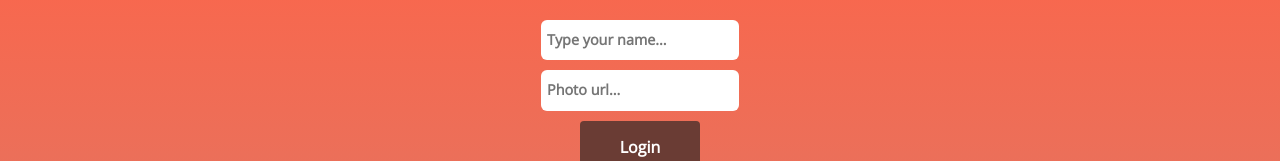
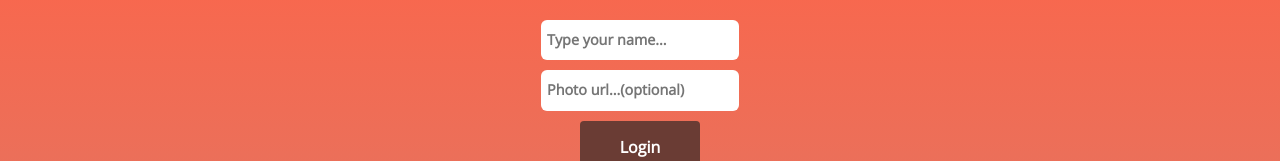
Before and after one commit to jupidev1586/Jupibook, a React (Create React App) app: page / in a window 1280 px wide. Shown: the part 378-539 px from the top of the page. Built offline with nearby package versions, Linux system fonts and the light colour scheme.

Commit message:
fix: photo url in splashpage not required anymore

```diff
--- a/src/components/Splashscreen/Splashscreen.jsx
+++ b/src/components/Splashscreen/Splashscreen.jsx
@@ -13,7 +13,7 @@ const Splashscreen = ({onHandleClick}) => {
     localStorage.setItem('username', usernameInput);
     console.log(localStorage.getItem('username'))
     onHandleClick(false);
-    if (usernameInput && friendPhoto) {
+    if (usernameInput) {
 
       POST('friends', {
         name: usernameInput,
@@ -42,10 +42,9 @@ const Splashscreen = ({onHandleClick}) => {
         <input
         className="Splashscreen__form__photo"
           type="text"
-          placeholder="Photo url..."
+          placeholder="Photo url...(optional)"
           value={ friendPhoto }
           onChange={(e) => setFriendPhoto(e.target.value)}
-          required
         />
         <Button type="submit" bgColor='#6a3c34' color="white" btnTextContent="Login"/>
       </form>
```
